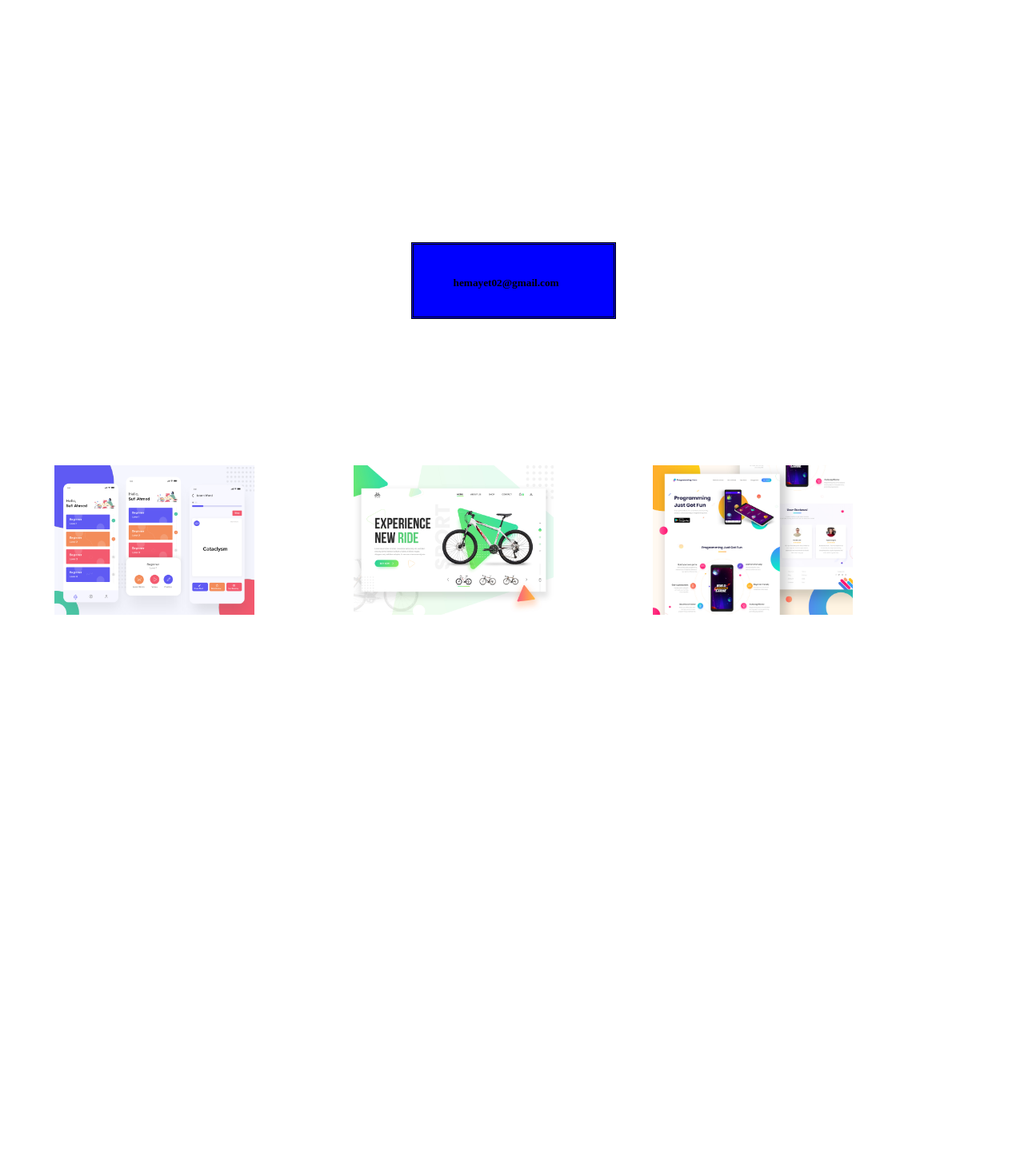
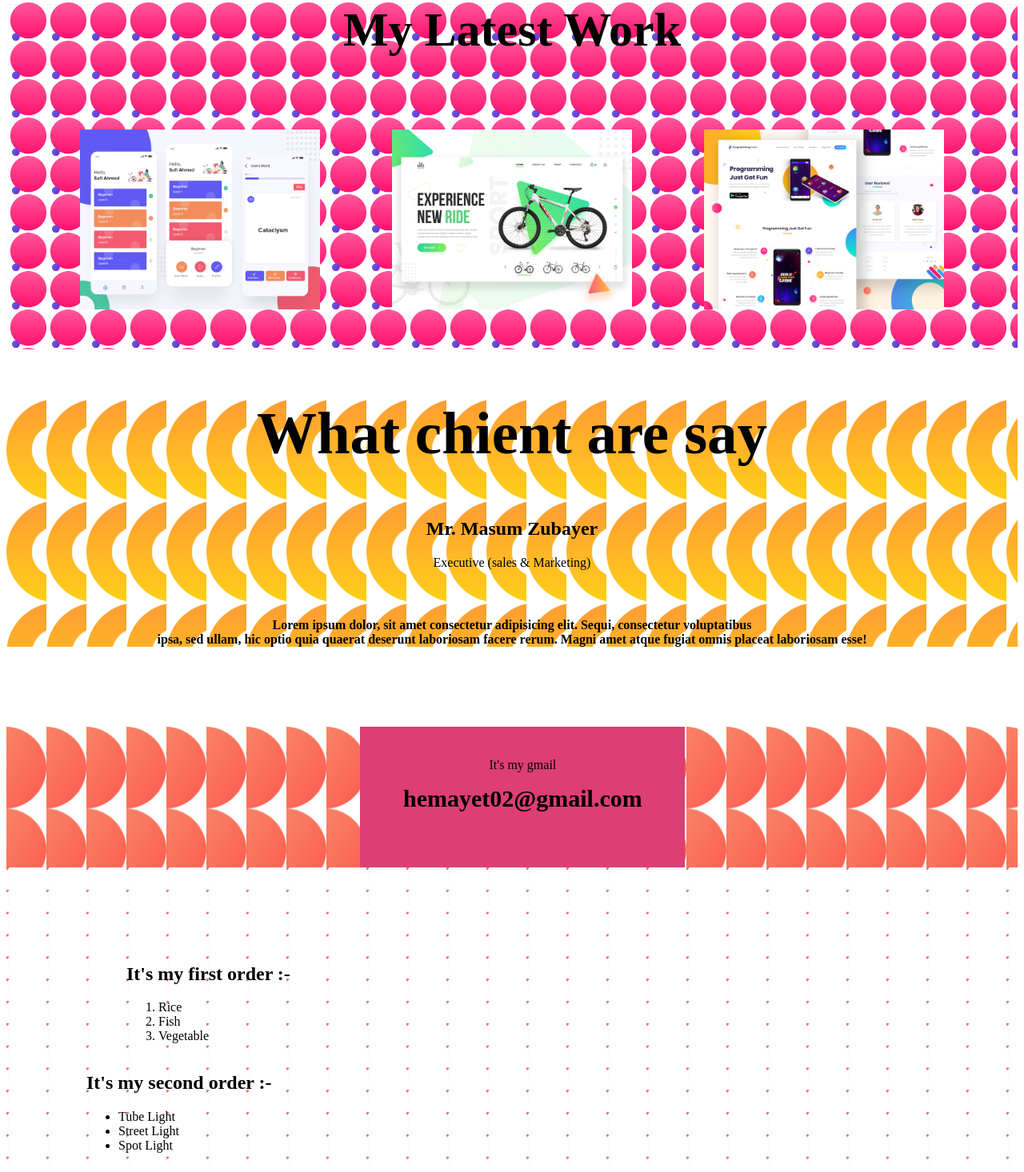
Before and after one commit to visionmission/2nd-website, a plain HTML site: page index.html in a window 1280 px wide. Shown: the part 945-2411 px from the top of the page at 80% size. Before the commit the page ends 1786 px from the top, so only its background shows below. Drawn offline with Linux system fonts and the light colour scheme.

Commit message:
first commit

```diff
--- a/index.html
+++ b/index.html
@@ -1,17 +1,16 @@
 <!DOCTYPE html>
 <html lang="en">
 <head>
-
-    <title> Mr. Sabbir Rahman</title>
-    <link rel="shortcut icon" href="personal-website/peter_dream.png" type="image/x-icon">
-    <link rel="stylesheet" href="style.css">
+       <title> Mr Hemayet</title>
+       <link rel="shortcut icon" href="1111.png" type="image/x-icon">
+       <link rel="stylesheet" href="style.css">
 </head>
 <body>
     <section class="sheet1">
         <div class="blog1">
-            <h1> I am Sabbir <spen style="color: red ;">''Rahman''</spen></h1>
-            <h2> I am Muslim</h2>
-            <p> Lorem ipsum, dolor sit amet consectetur adipisicing elit. Inventore doloribus ad sit quia cumque? Sunt, odit! Aut explicabo earum praesentium itaque voluptatem et atque eaque. Quod dignissimos maxime quis beatae. Lorem ipsum, dolor sit amet consectetur adipisicing elit. Illum maiores repellendus praesentium laudantium fugit maxime atque ad architecto rem aperiam, omnis veniam hic a, natus quia animi, id dolorem ipsam! Lorem ipsum dolor sit amet consectetur adipisicing elit. Sunt veritatis culpa pariatur mollitia, architecto temporibus numquam accusantium ea inventore voluptatem modi tempora, voluptates, <b>aut magni nesciunt natus. Quod, quidem eum? </b></p>
+            <H1> I am Hemayet</H1>
+            <h3>My Father name is <spem style="color: red;">"A. Sobhan"</spem></h3>
+            <p> We are Four Sibling, I am Youngest among therm Lorem ipsum dolor sit amet, consectetur adipisicing elit. Laboriosam numquam non incidunt? Harum, voluptas! Excepturi, <b>sint! Maiores vitae incidunt veniam dolore! Recusandae, a eos? In perspiciatis impedit minima id necessitatibus</b></p>
         </div>
         <div class="blog2">
             <img src="personal-website/peter.png">
@@ -22,22 +21,53 @@
             <img src="personal-website/peter_dream.png">
         </div>
         <div class="blog4">
-            <h1> I am Atik </h1>
-            <h4> I am Muslim</h4>
-            <p> Lorem ipsum, dolor sit amet consectetur adipisicing elit. Inventore doloribus ad sit quia cumque? Sunt, odit! Aut explicabo earum praesentium itaque voluptatem et atque eaque. Quod dignissimos maxime quis beatae. Lorem ipsum, dolor sit amet consectetur adipisicing elit. Illum maiores repellendus praesentium laudantium fugit maxime atque ad architecto rem aperiam, omnis veniam hic a, natus quia animi, <b>id dolorem ipsam! Lorem ipsum dolor sit amet consectetur adipisicing elit. Sunt veritatis culpa pariatur mollitia, architecto temporibus numquam accusantium ea inventore voluptatem modi tempora, voluptates, aut magni nesciunt natus. Quod, quidem eum? </b></p>
+            <h1> Everyone has their own particular hobby</h1>
+            <p>one person can hold one or more than one hobby. A hobby is something that gives you joy or makes your day interesting. Here I will tell you about my favorite hobby that is dancing. In todays era, almost all of us are so much engrossed in our busy schedule that we dont get time even for ourselvesHowever, sometimes life becomes a little kind to us and gives us an ample amount of time to live for ourselves and it depends upon us how we utilize our leisure time. Different people have different kinds of interests to get rid of boredom. But when it comes to me, it has always been dancing.</p>
         </div>
     </section>
     <section class="sheet3">
-        <div>
-            <h5 class="mail">hemayet02@gmail.com</h5>
-        </div>
-    </section>
-    <section class="sheet4">
-        <div class="blog5">
+        <div class="blog6">
+            <h1> My Latest Work</h1>
             <img src="personal-website/latest-work/work-1.png">
             <img src="personal-website/latest-work/work-2.jpg">
             <img src="personal-website/latest-work/work-3.jpg">
         </div>
     </section>
+    <section class="sheet4">
+        <div class="blog7">
+            <h1> What chient are say </h1>
+        </div>
+        <div class="blog8">
+           <h1> Mr. Masum Zubayer</h1>
+           <p>Executive (sales & Marketing)</p>
+        </div>
+        <div class="blog9">
+            <h4> Lorem ipsum dolor, sit amet consectetur adipisicing elit. Sequi, consectetur voluptatibus<br> ipsa, sed ullam, hic optio quia quaerat deserunt laboriosam facere rerum. Magni amet atque fugiat omnis placeat laboriosam esse!</h4>
+        </div>
+    </section>
+    <section class="sheet5">
+        <div class="blog10">
+           <p>It's my gmail</p>
+           <h class="gmail"> <b>hemayet02@gmail.com</b></h>
+        </div>
+    </section>
+    <section class="sheet6">
+        <div class="blog11">
+            <h1> It's my first order :- </h1>
+            <ol>
+                <li> Rice</li>
+                <li> Fish</li>
+                <li>Vegetable</li>
+            </ol>
+        </div>
+        <div class="blog12">
+            <h1> It's my second order :- </h1>
+            <ul>
+                <li> Tube Light</li>
+                <li> Street Light </li>
+                <li> Spot Light</li>
+            </ul>
+        </div>
+    </section>
 </body>
-</html>
+</htmle
--- a/style.css
+++ b/style.css
@@ -1,47 +1,100 @@
 .blog1{
     width: 40%;
     display: inline-block;
+    text-align: justify;
     margin-left: 50px;
-    text-align: justify;
 }
 .blog2{
     width: 40%;
     display: inline-block;
-        margin-left: 150px;
     }
     .blog2 img{
         width: 300px;
+       margin-left: 100px;
         }
 .blog4{
+    margin-left: 50px;
     width: 40%;
     display: inline-block;
-
     text-align: justify;
 }
+.blog6{
+    text-align: center;
+    margin-top: 100px;
+    font-size: 40px;
+}
 .blog3{
+    margin-left: 50px;
     width: 40%;
     display: inline-block;
-            margin-left: 150px;
 }
 .blog3 img{
     width: 300px;
+   margin-left: 100px;
+    }
+.blog6 img{
+    width: 300px;
+    margin: 40px;
+}
+.sheet4{
+    text-align: center;
+}
+.blog7{
+    font-size: 50px;
+}
+.blog8{
+    margin-top: 60px;
+}
+.blog9{
+    margin-top: 60px;
+}
+.blog10{
+    text-align: center;
+    margin-top: 100px;
+    border: solid;
+    width: 400px;
+    height: 150px;
+    margin-left: 35%;
+    padding-top: 20px;
+    border-color: rgb(221, 62, 115);
+    background-color: rgb(221, 62, 115);
+}
+.gmail{
+    font-size: 30px;
+}
+.sheet1{
+    background-image: url(developer-portfolio/1.png);
+    background-size: 50px;
 }
 .sheet2{
-            margin-top: 200px;
+    margin-top: 100px;
+    background-image: url(developer-portfolio/2.png);
+    background-size: 50px;
 }
-        .mail{
-            border: double;
-            width: 200px;
-            height: 50px;
-            padding-top: 40px;
-            padding-left: 50px;
-            margin-left: 40%;
-            background-color: blue;
-            margin-top: 300px;
+.sheet3{
+    background-image: url(developer-portfolio/3.png);
+    background-size: 50px;
 }
-        .blog5 img{
-            width: 250px;
+.sheet4{
+    background-image: url(developer-portfolio/4.png);
+    background-size: 50px;
+}
+.sheet5{
+    background-image: url(developer-portfolio/5.png);
+    background-size: 50px;
+}
+.blog11{
+    margin-left: 150px;
+    width: 40%;
+    display: inline-block;
     margin-top: 100px;
-
-            padding: 60px;
 }
+.blog12{
+    margin-left: 100px;
+    width: 40%;
+    display: inline-block;
+}
+.sheet6{
+    background-image: url(developer-portfolio/1.png);
+    background-size: 50px;
+}
```
Also changed, not shown: developer-portfolio/1.png (added), developer-portfolio/2.png (added), developer-portfolio/3.png (added), developer-portfolio/4.png (added), developer-portfolio/5.png (added), developer-portfolio/jhankar.png (added), developer-portfolio/jhankar2.png (added). Lines whose indentation alone changed are shown as unchanged.
